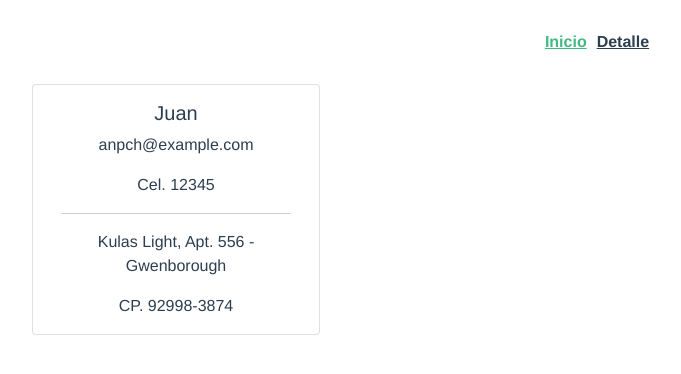
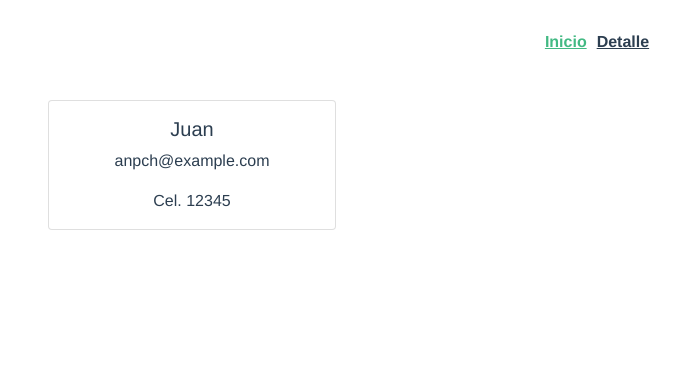
Before and after one commit to naniitevez/crud-vue, a Vue app: page / in a window 1280 px wide. Shown: the top 374 px of the page, without its empty margins (38-719 px from the left). Built offline with nearby package versions, Linux system fonts and the light colour scheme; no server answers.

Commit message:
corrijo codigo

```diff
--- a/src/components/CardComponent.vue
+++ b/src/components/CardComponent.vue
@@ -4,9 +4,6 @@
       <h5 class="card-title">{{ props.name }}</h5>
       <p class="card-text">{{ props.email }}</p>
       <p class="card-text">Cel. {{ props.phone }}</p>
-      <hr />
-      <p>{{ props.address.street }}, {{ props.address.suite }} - {{ props.address.city }}</p>
-      <span>CP. {{ props.address.zipcode }}</span>
     </div>
   </div>
 </template>
@@ -17,15 +14,12 @@ import { defineProps } from "vue";
 const props = defineProps({
   name: String,
   email: String,
-  address: {
-    street: String,
-    suite: String,
-    city: String,
-    zipcode: String,
-  },
   phone: String,
 });
 </script>
 
-<style>
+<style scoped>
+.card {
+    margin: 1rem;
+}
 </style>
--- a/src/views/HomeView.vue
+++ b/src/views/HomeView.vue
@@ -1,30 +1,29 @@
 <template>
   <div class="container">
     <div class="row">
-      <CardComponent v-for="user in users" :key="user.id"
-      :name="user.name"
-      :email="user.email"
-      :address="user.address"
-      :phone="user.phone" />
+      <CardComponent
+        v-for="user in users"
+        :key="user.id"
+        :name="user.name"
+        :email="user.email"
+        :phone="user.phone"
+      />
     </div>
   </div>
 </template>
 
 <script setup>
 import CardComponent from "@/components/CardComponent.vue";
-import { onMounted, ref } from "vue";
+import { onMounted, computed } from "vue";
 import { useStore } from "vuex";
 
 const store = useStore();
-
-const users = ref([]);
+const users = computed(() => store.state.users);
 
 onMounted(() => {
-  store.dispatch("fetchUsers").then(() => {
-    users.value = store.state.users;
-  });
+  store.dispatch("fetchUsers");
 });
 </script>
 
-<style>
+<style scoped>
 </style>
```
